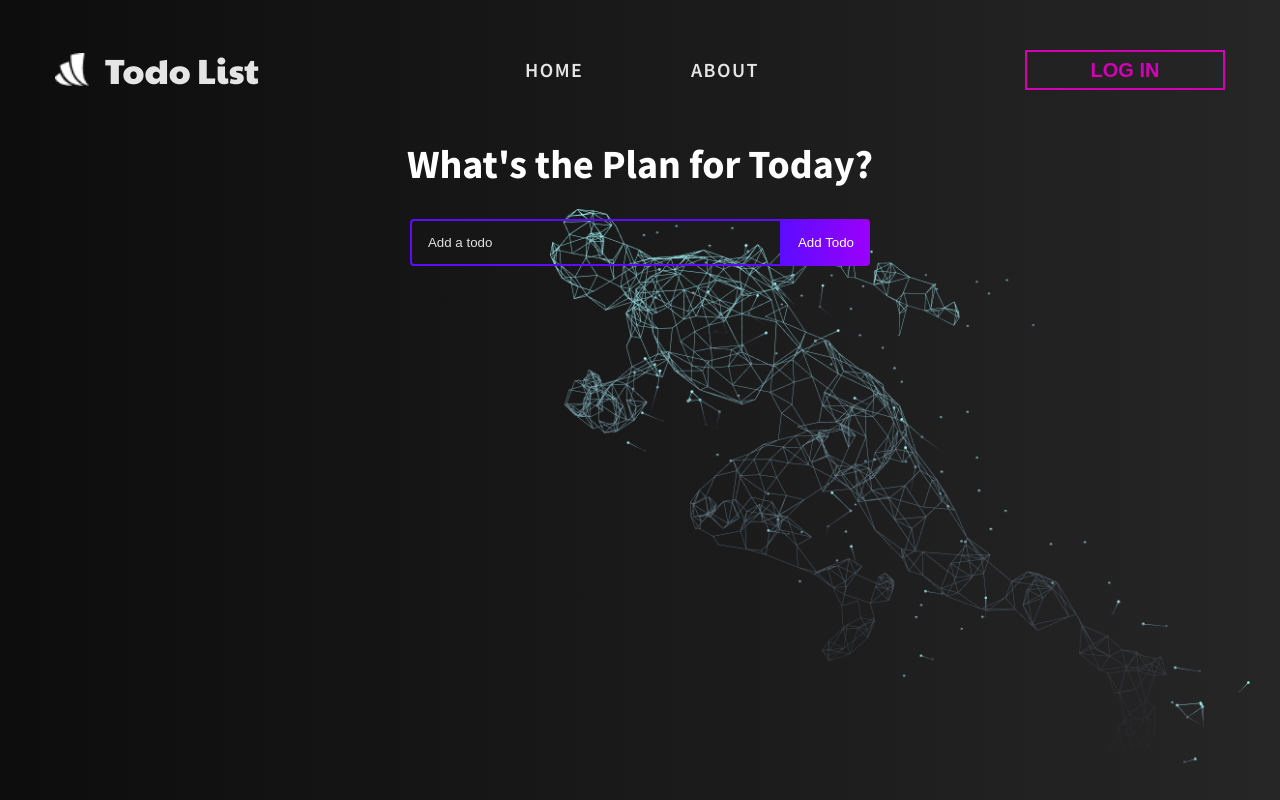
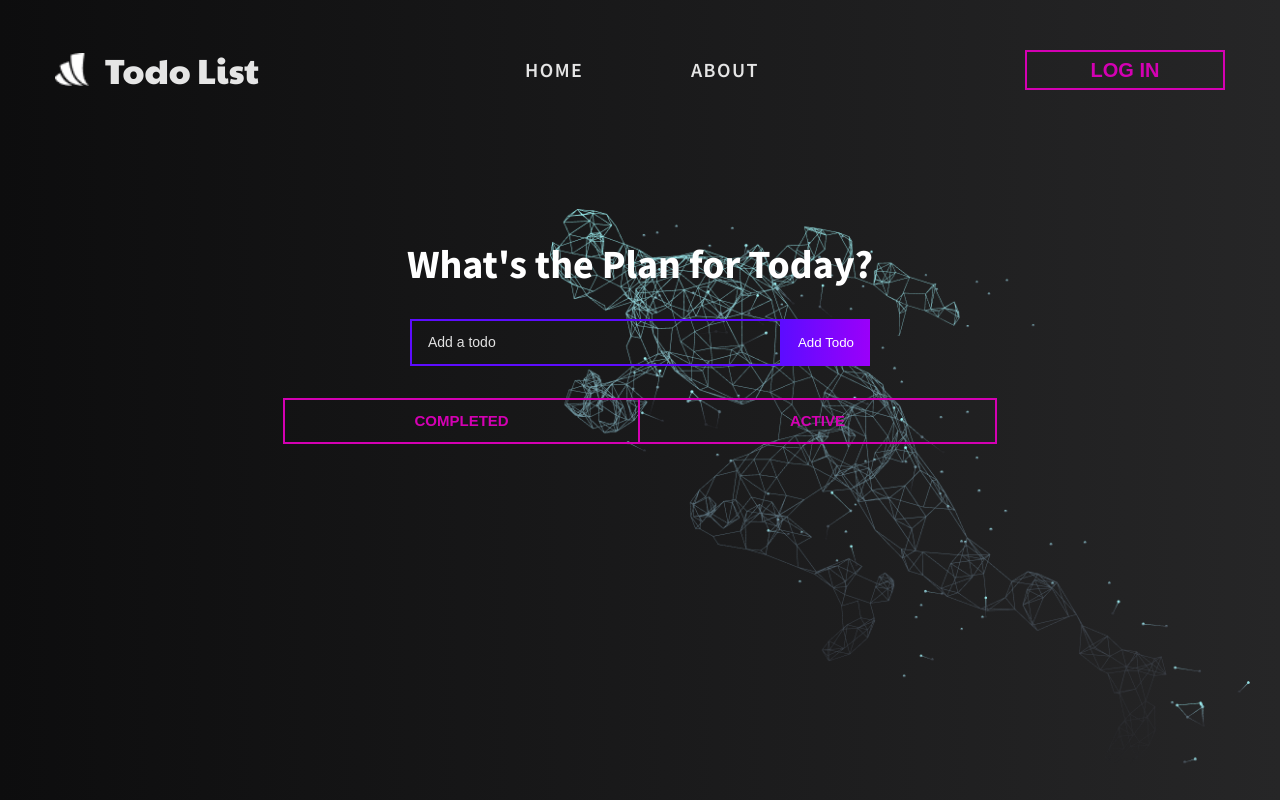
Before and after one commit to xzfantom/react-intensive, a React (Create React App) app: page /#/ in a window 1280 px wide. Built offline with nearby package versions, Linux system fonts and the light colour scheme.

Commit message:
Added Tab component

```diff
--- /dev/null
+++ b/src/components/Tab/Tab.jsx
@@ -0,0 +1,16 @@
+import s from './Tab.module.css'
+
+const Tab = () => {
+  return (
+    <div className={s.wrap}>
+      <button className={s.button} type='button'>
+        completed
+      </button>
+      <button className={s.button} type='button'>
+        active
+      </button>
+    </div>
+  )
+}
+
+export default Tab
--- /dev/null
+++ b/src/components/Tab/Tab.module.css
@@ -0,0 +1,27 @@
+.wrap {
+  margin: 0 0 30px;
+  width: 61%;
+}
+
+.button {
+  width: 50%;
+  padding: 12px 0;
+  box-sizing: border-box;
+  border: 2px solid var(--accent-color);
+  background-color: transparent;
+  color: var(--accent-color);
+  text-transform: uppercase;
+  font-weight: 600;
+  font-size: 15px;
+  line-height: 1.2;
+  cursor: pointer;
+}
+
+.button:last-child {
+  border-left: transparent;
+}
+
+.button:hover {
+  background-color: var(--accent-color);
+  color: #000;
+}
--- a/src/components/ToDoList/ToDo/ToDo.module.css
+++ b/src/components/ToDoList/ToDo/ToDo.module.css
@@ -19,7 +19,6 @@
 
   padding: 16px;
   box-sizing: border-box;
-  border-radius: 5px;
   width: 78%;
 }
 
--- a/src/components/ToDoList/ToDoForm/ToDoForm.module.css
+++ b/src/components/ToDoList/ToDoForm/ToDoForm.module.css
@@ -6,7 +6,6 @@
 
 .todoInput {
   padding: 14px 32px 14px 16px;
-  border-radius: 4px 0 0 4px;
   border: 2px solid #5d0cff;
   outline: none;
   width: 320px;
@@ -16,12 +15,13 @@
 
 .todoInput::placeholder {
   color: #e2e2e2;
+  font-family: inherit;
+  font-size: 14px;
 }
 
 .todoButton {
   padding: 16px;
   border: none;
-  border-radius: 0 4px 4px 0;
   cursor: pointer;
   outline: none;
   background: linear-gradient(
--- a/src/components/ToDoList/ToDoList.jsx
+++ b/src/components/ToDoList/ToDoList.jsx
@@ -4,6 +4,7 @@ import TodoForm from './ToDoForm/ToDoForm'
 import Todo from './ToDo/Todo'
 import * as storage from '../../services/localStorage'
 import image from '../images/man.png'
+import Tab from '../Tab/Tab'
 
 const STORAGE_KEY = 'todos'
 
@@ -62,6 +63,7 @@ function TodoList() {
       <div className={s.wrap}>
         <h1 className={s.title}>What's the Plan for Today?</h1>
         <TodoForm onSubmit={addTodo} />
+        <Tab />
       </div>
       <Todo
         todos={todos}
--- a/src/components/ToDoList/ToDoList.module.css
+++ b/src/components/ToDoList/ToDoList.module.css
@@ -7,7 +7,7 @@
 }
 
 .title {
-  margin-bottom: 30px;
+  margin: 100px 0 30px;
 }
 
 .image {
--- a/src/pages/HomePage/HomePage.jsx
+++ b/src/pages/HomePage/HomePage.jsx
@@ -1,11 +1,7 @@
 import ToDoList from '../../components/ToDoList/ToDoList'
 
 const HomePage = () => {
-  return (
-    <div>
-      <ToDoList />
-    </div>
-  )
+  return <ToDoList />
 }
 
 export default HomePage
```
